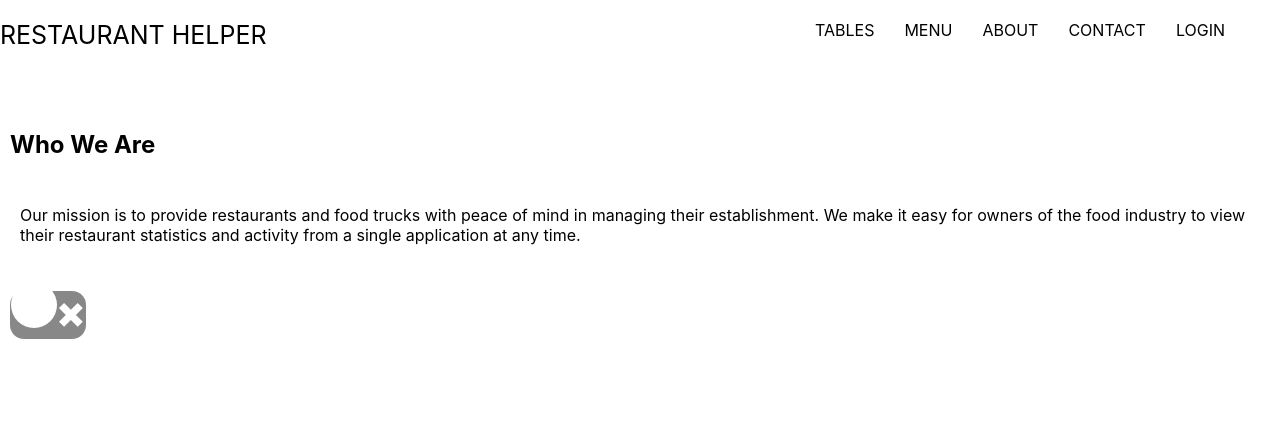
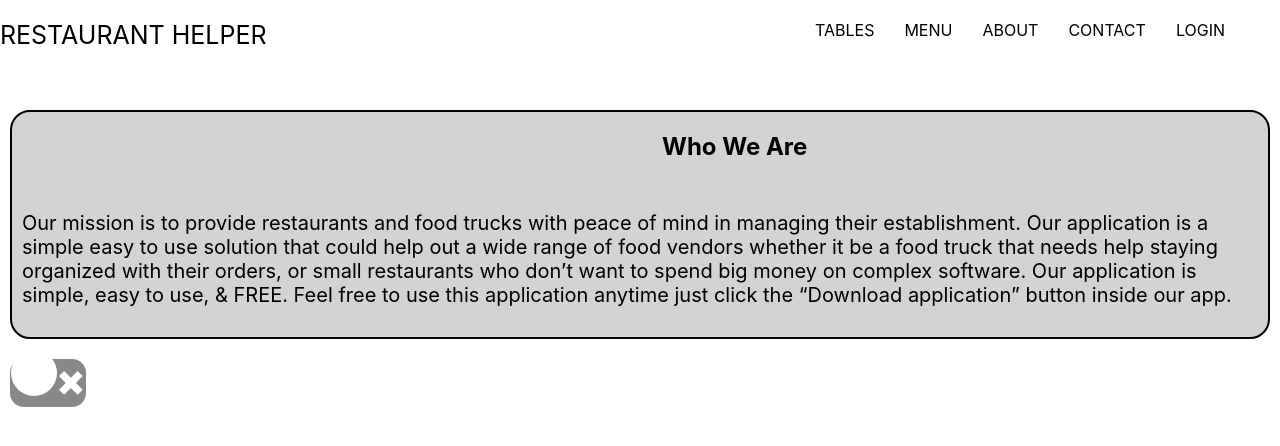
Before and after one commit to itsmarcotime/restaurantHelper, a React (Create React App) app in the folder client/: page /about in a window 1280 px wide. Shown: the top 446 px of the page. Built offline with nearby package versions, Linux system fonts and the light colour scheme.

Commit message:
made some small fixes to the about page

```diff
--- a/client/src/index.css
+++ b/client/src/index.css
@@ -129,6 +129,7 @@ div > div {
   border: black solid 3px;
   margin-top: 40px;
   border-radius: 10px;
+  background-color: lightgrey;
 }
 
 .input-container h4 {
@@ -442,3 +443,21 @@ h3 {
     flex-direction: row;
   }
 }
+/* end responsive */
+
+
+/* start about css */
+.about-box {
+  border: #000000 solid 2px;
+  border-radius: 20px;
+  background-color: lightgray;
+}
+
+.about-box h2 {
+  margin-left: 650px;
+}
+
+.about-box p {
+  font-size: 20px;
+}
+/* end about css*/
--- a/client/src/pages/About.js
+++ b/client/src/pages/About.js
@@ -1,13 +1,16 @@
 import React from 'react';
 function About() {
   return (
-    <section className="my-5">
+    <section className="about-box">
       <div className='bio'>
       <h2 id="about">Who We Are</h2>
-      <div className="my-2">
+      <div className="text-box">
         <p>
           Our mission is to provide restaurants and food trucks with peace of mind in managing their establishment.
-          We make it easy for owners of the food industry to view their restaurant statistics and activity from a single application at any time.
+          Our application is a simple easy to use solution that could help out a wide range of food vendors whether it
+          be a food truck that needs help staying organized with their orders, or small restaurants who don’t want to
+          spend big money on complex software. Our application is simple, easy to use, & FREE. Feel free to use this
+          application anytime just click the “Download application” button inside our app.
         </p>
       </div>
       </div>
```
